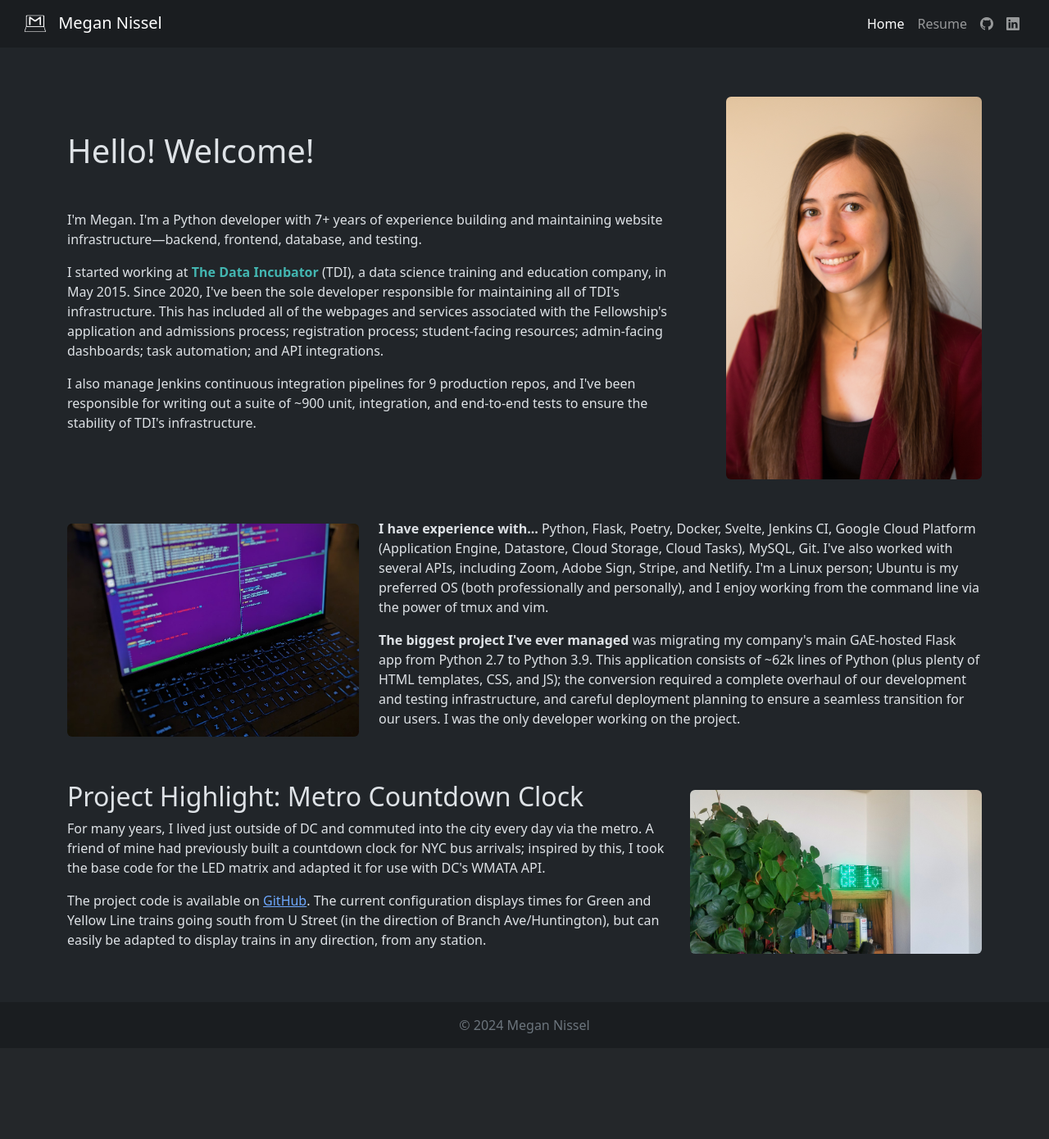
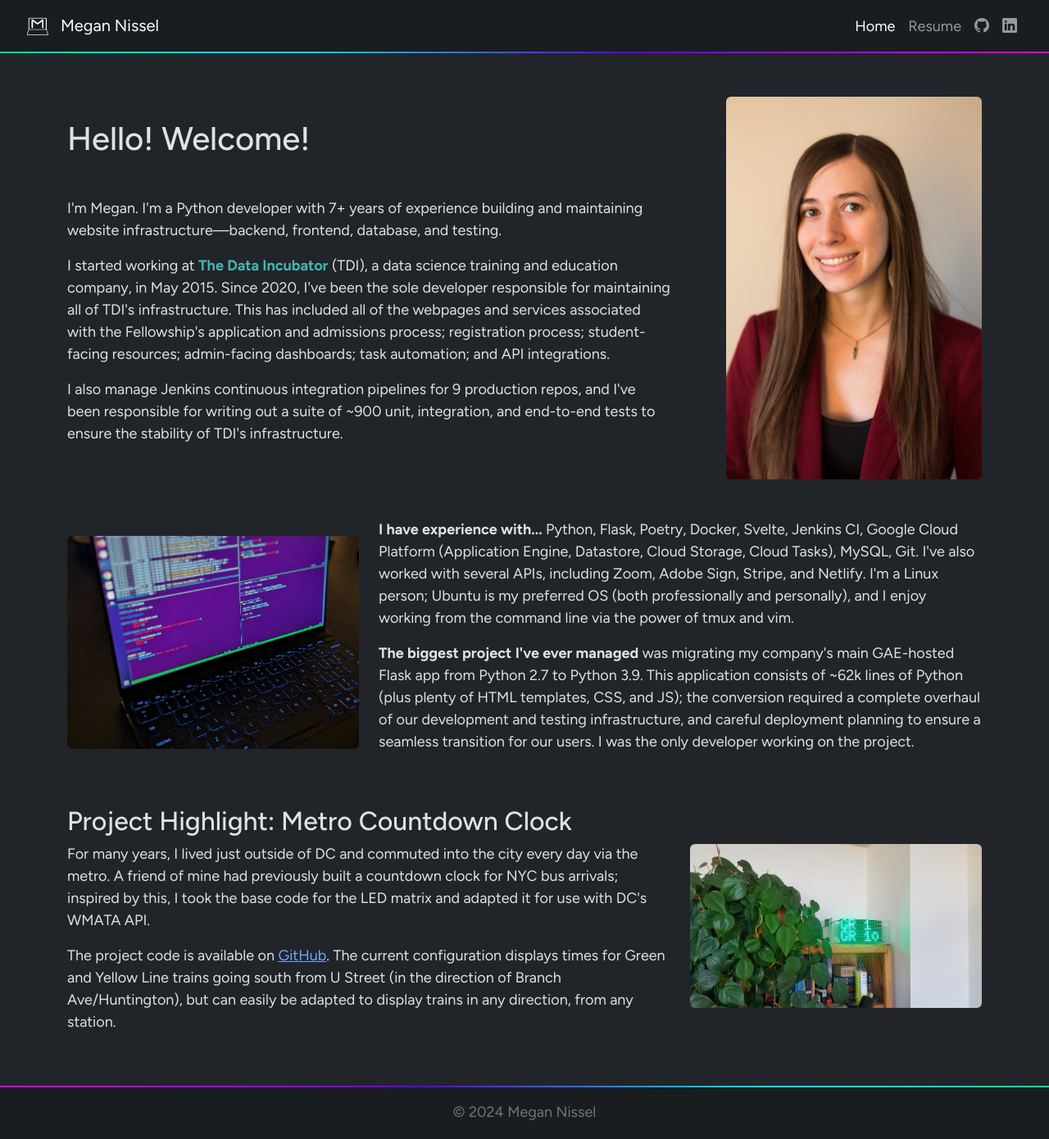
Before and after one commit to megannissel/website, a Flask app: page / in a window 1280 px wide. Shown: the whole page at 82% size. Before the commit the page ends 1261 px from the top, so only its background shows below. Run offline with Flask 3, Linux system fonts and the light colour scheme.

Commit message:
font, gradient borders

```diff
--- a/static/css/custom.css
+++ b/static/css/custom.css
@@ -1,5 +1,13 @@
 body {
    padding-top: 70px;
+   font-family: "Figtree", sans-serif;
+   font-size: 18px;
+}
+
+.navbar-name:hover {
+  background-image: linear-gradient(90deg, #00FF1E, #00FF99, #00D9FF);
+  color: transparent;
+  background-clip: text;
 }
 
 .navbar-custom {
@@ -9,3 +17,15 @@ body {
 .tdi-teal {
   color: #43B6B1;
 }
+
+.nav-border {
+  border: solid;
+  border-image: linear-gradient(90deg, #00FF99, #00D9FF 30%, #5E00FF 60%, #A100FF 75%, #DD00FF 100%) 1 / 2px;
+  border-image-width: 0 0 2px 0;
+}
+
+.footer-border {
+  border: solid;
+  border-image: linear-gradient(270deg, #00FF99, #00D9FF 30%, #5E00FF 60%, #A100FF 75%, #DD00FF 100%) 1 / 2px;
+  border-image-width: 2px 0 0 0;
+}
--- a/templates/base.html
+++ b/templates/base.html
@@ -6,13 +6,14 @@
   <meta name="viewport" content="width=device-width, initial-scale=1">
   <link href="https://cdn.jsdelivr.net/npm/bootstrap@5.3.2/dist/css/bootstrap.min.css" rel="stylesheet" integrity="sha384-T3c6CoIi6uLrA9TneNEoa7RxnatzjcDSCmG1MXxSR1GAsXEV/Dwwykc2MPK8M2HN" crossorigin="anonymous">
   <script src="https://cdn.jsdelivr.net/npm/bootstrap@5.3.2/dist/js/bootstrap.bundle.min.js" integrity="sha384-C6RzsynM9kWDrMNeT87bh95OGNyZPhcTNXj1NW7RuBCsyN/o0jlpcV8Qyq46cDfL" crossorigin="anonymous"></script>
+  <link href="https://fonts.googleapis.com/css2?family=Figtree:ital,wght@0,300..900;1,300..900&display=swap" rel="stylesheet">
   <link rel="stylesheet" href="/static/css/custom.css">
   <link rel="stylesheet" href="/static/css/bootstrap-icons.min.css">
 </head>
 <body class="d-flex flex-column min-vh-100">
   {% block body %}
   {% endblock %}
-  <footer class="bg-dark-subtle mt-auto" data-bs-theme="dark">
+  <footer class="bg-dark-subtle mt-auto footer-border" data-bs-theme="dark">
     <div class="m-3 text-center text-secondary">
       &copy; {{CURRENT_YEAR}} Megan Nissel
     </div>
--- a/templates/header.html
+++ b/templates/header.html
@@ -1,7 +1,7 @@
 {% macro Header(active=None) %}
-<nav class="navbar navbar-expand-md fixed-top bg-dark-subtle" data-bs-theme="dark">
+<nav class="navbar navbar-expand-md fixed-top bg-dark-subtle nav-border" data-bs-theme="dark">
   <div class="container-fluid ms-3 me-3">
-    <a class="navbar-brand" href="{{url_for('home')}}">
+    <a class="navbar-brand navbar-name" href="{{url_for('home')}}">
       <img src="/static/images/logo_v3_inverted.png" alt="Logo" width="30" class="me-2"></img>
       Megan Nissel
     </a>
```
